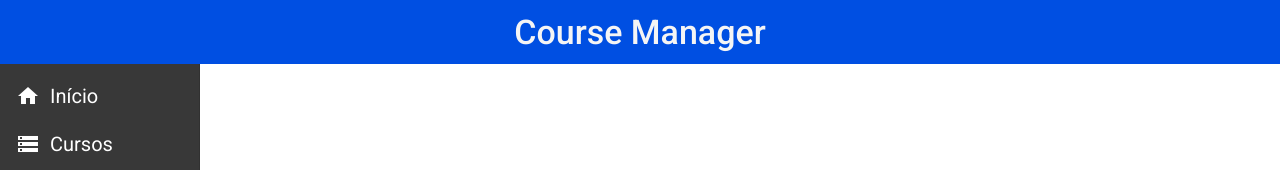
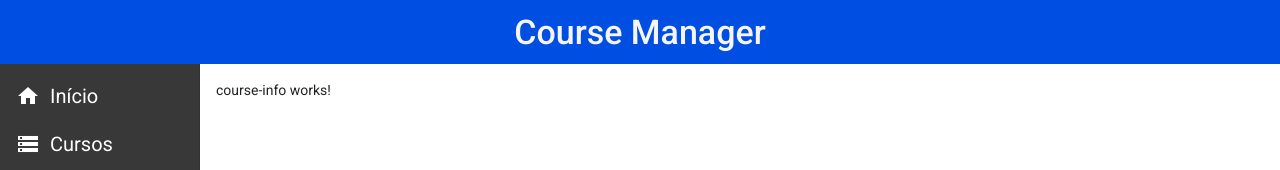
Before and after one commit to guilhermeribeir0/course-manager, an Angular app in the folder frontend/course-manager/: page /courses/info/1 in a window 1280 px wide. Before the commit this address led to /. Shown: the top 170 px of the page. Built offline with nearby package versions, Linux system fonts and the light colour scheme.

Commit message:
criado componente info e configurado rota

```diff
--- a/frontend/course-manager/src/app/app-routing.module.ts
+++ b/frontend/course-manager/src/app/app-routing.module.ts
@@ -1,3 +1,4 @@
+import { CourseInfoComponent } from './course/components/course-info/course-info.component';
 import { CourseListComponent } from './course/components/course-list/course-list.component';
 import { HomeComponent } from './home/home.component';
 import { NgModule, Component } from '@angular/core';
@@ -9,6 +10,9 @@ const routes: Routes = [{
 }, {
   path: 'courses',
   component: CourseListComponent
+}, {
+  path: 'courses/info/:id',
+  component: CourseInfoComponent
 }];
 
 @NgModule({
--- a/frontend/course-manager/src/app/app.module.ts
+++ b/frontend/course-manager/src/app/app.module.ts
@@ -25,6 +25,7 @@ import { MatButtonModule } from '@angular/material/button';
 import { HeaderComponent } from './header/header.component';
 import { HomeComponent } from './home/home.component';
 import { CourseListComponent } from './course/components/course-list/course-list.component';
+import { CourseInfoComponent } from './course/components/course-info/course-info.component';
 
 @NgModule({
   declarations: [
@@ -32,7 +33,8 @@ import { CourseListComponent } from './course/components/course-list/course-list
     CourseListComponent,
     NavBarComponent,
     HeaderComponent,
-    HomeComponent
+    HomeComponent,
+    CourseInfoComponent
   ],
   imports: [
     BrowserModule,
--- /dev/null
+++ b/frontend/course-manager/src/app/course/components/course-info/course-info.component.html
@@ -0,0 +1 @@
+<p>course-info works!</p>
--- /dev/null
+++ b/frontend/course-manager/src/app/course/components/course-info/course-info.component.ts
@@ -0,0 +1,15 @@
+import { Component, OnInit } from '@angular/core';
+
+@Component({
+  selector: 'app-course-info',
+  templateUrl: './course-info.component.html',
+  styleUrls: ['./course-info.component.css']
+})
+export class CourseInfoComponent implements OnInit {
+
+  constructor() { }
+
+  ngOnInit(): void {
+  }
+
+}
--- a/frontend/course-manager/src/app/course/components/course-list/course-list.component.html
+++ b/frontend/course-manager/src/app/course/components/course-list/course-list.component.html
@@ -55,7 +55,7 @@
       <ng-container matColumnDef="actions">
         <th mat-header-cell *matHeaderCellDef >Ações</th>
         <td mat-cell *matCellDef="let row">
-          <a mat-icon-button href="#"><mat-icon>edit</mat-icon></a>
+          <a mat-icon-button color="primary" href="#"><mat-icon>add</mat-icon></a>
           <a mat-icon-button color="warn" href="#"><mat-icon>delete</mat-icon></a>
         </td>
       </ng-container>
```
Also changed, not shown: frontend/course-manager/src/app/course/components/course-info/course-info.component.css (added).
